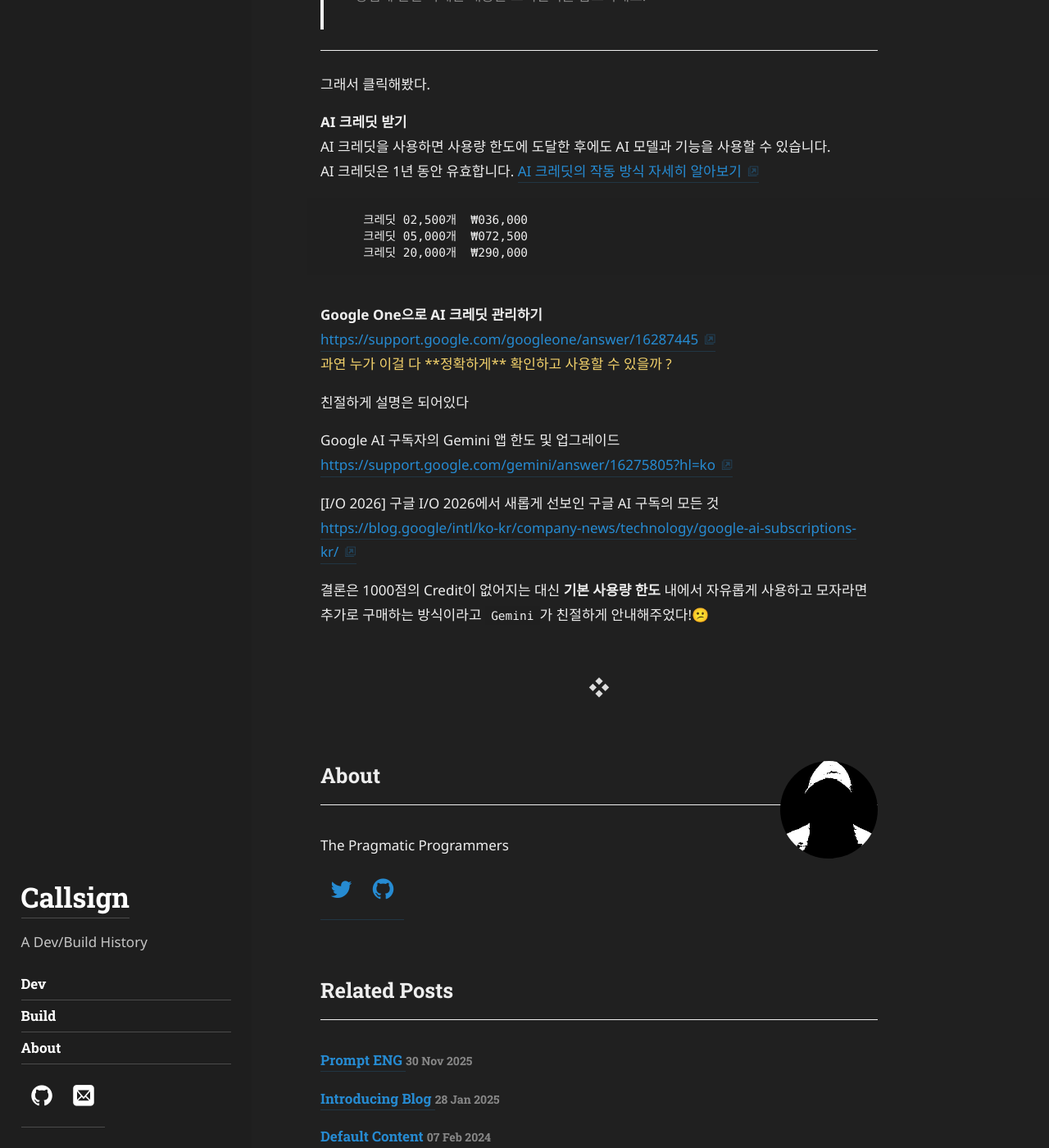
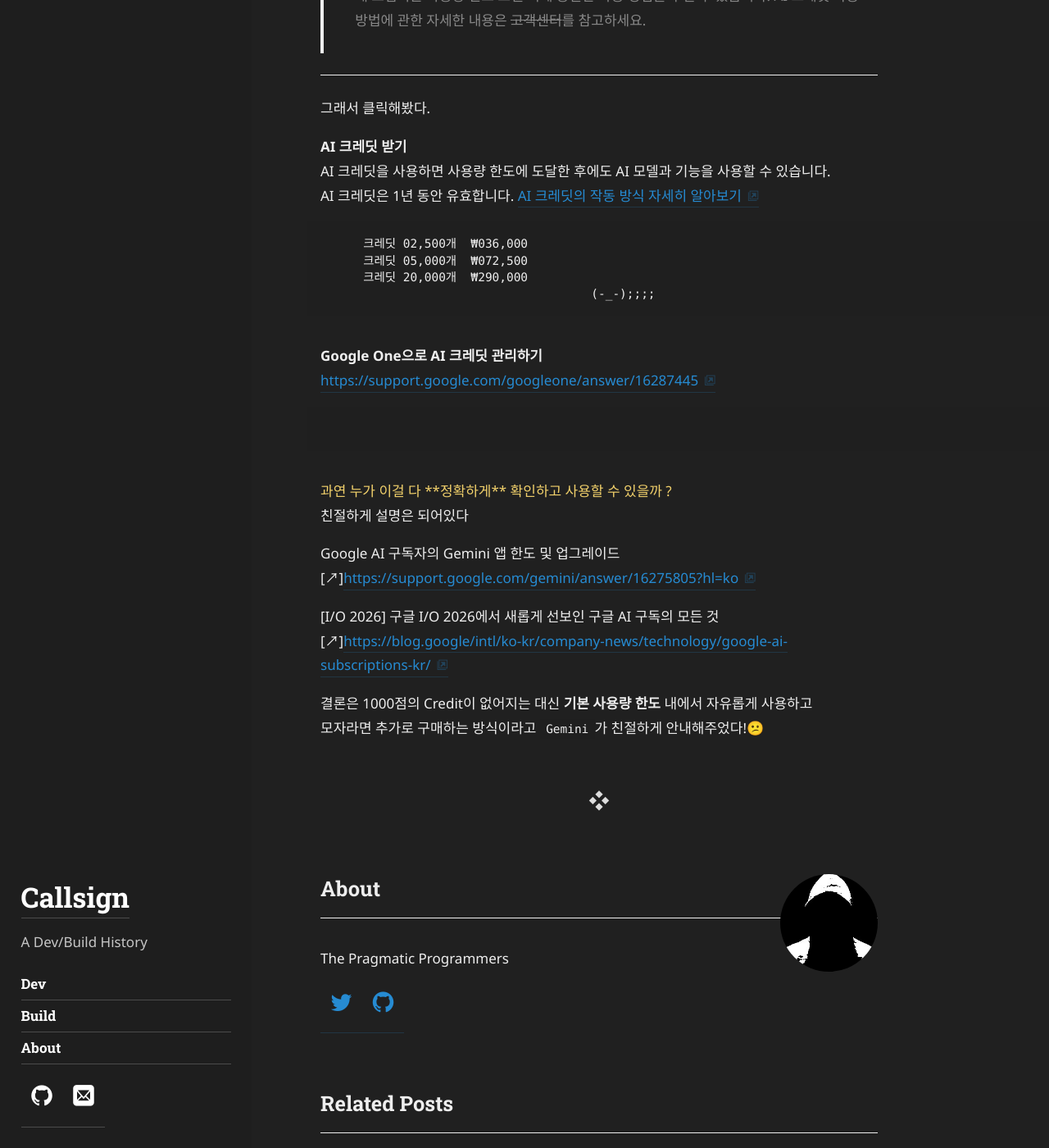
Before and after one commit to callsign88/callsign88.github.io, a Jekyll site: the page built from _posts/2026-05-26-Post-AIPro.md, in a window 1280 px wide and 1400 px high, scrolled down 2410 px. Shown: the whole window at 82% size. Built offline with Jekyll 4.4.1, drawn with Linux system fonts in a browser that asks for light colours; some web fonts are replaced; some of the changed text lies outside the part shown.

Commit message:
Update Google I/O post: refine links, wording, and formatting

```diff
--- a/_posts/2026-05-26-Post-AIPro.md
+++ b/_posts/2026-05-26-Post-AIPro.md
@@ -10,7 +10,8 @@
 
 
 
-<a href="https://io.google/2026/" style="color:#f5e9ae;">Google I/O '26</a> Google I/O 2026 MainPage.
+<a href="https://io.google/2026/" style="color:#f5e9ae;">Google I/O '26</a> Google I/O 2026 Explore
+
 
 
 
@@ -18,10 +19,10 @@
 
 [Watch keynote recaps](https://www.youtube.com/playlist?list=PLOU2XLYxmsILVF9qmspC4i4R0t3o64HSx)
 
-**NOTE**: Google I/O '26 Keynote `한국어자막`도 추가로 첨부한다.
+**NOTE**: Google I/O '26 Keynote `한국어자막`도 같이 추가로 첨부한다.
 {:.message}
 <https://www.youtube.com/watch?v=wYSncx9zLIU>
-
+<https://io.google/2026/explore/google-keynote-1>
 
 
 ### Keynote Points & Milestone `by Google Gemini`
@@ -71,21 +72,24 @@
           크레딧 02,500개  ₩036,000
           크레딧 05,000개  ₩072,500
           크레딧 20,000개  ₩290,000
-
+                                          (-_-);;;;
 
 **Google One으로 AI 크레딧 관리하기**<br>
 <https://support.google.com/googleone/answer/16287445><br>
 
+~~~yml
+
+~~~
 
 <sapn style="color:#f2d16b;">과연 누가 이걸 다 **정확하게**   확인하고 사용할 수 있을까 ? </sapn>
 
 친절하게 설명은 되어있다
 
-Google AI 구독자의 Gemini 앱 한도 및 업그레이드
-<https://support.google.com/gemini/answer/16275805?hl=ko>
+Google AI 구독자의 Gemini 앱 한도 및 업그레이드[↗]<https://support.google.com/gemini/answer/16275805?hl=ko>
 
 
-[I/O 2026] 구글 I/O 2026에서 새롭게 선보인 구글 AI 구독의 모든 것<br>
-<https://blog.google/intl/ko-kr/company-news/technology/google-ai-subscriptions-kr/>
+[I/O 2026] 구글 I/O 2026에서 새롭게 선보인 구글 AI 구독의 모든 것[↗]<https://blog.google/intl/ko-kr/company-news/technology/google-ai-subscriptions-kr/><br>
 
-결론은 1000점의 Credit이 없어지는 대신 **기본 사용량 한도** 내에서 자유롭게 사용하고 모자라면 추가로 구매하는 방식이라고 `Gemini`가 친절하게 안내해주었다!😕
+
+결론은 1000점의 Credit이 없어지는 대신 **기본 사용량 한도** 내에서 자유롭게 사용하고<br>
+모자라면 추가로 구매하는 방식이라고 `Gemini`가 친절하게 안내해주었다!😕
```
